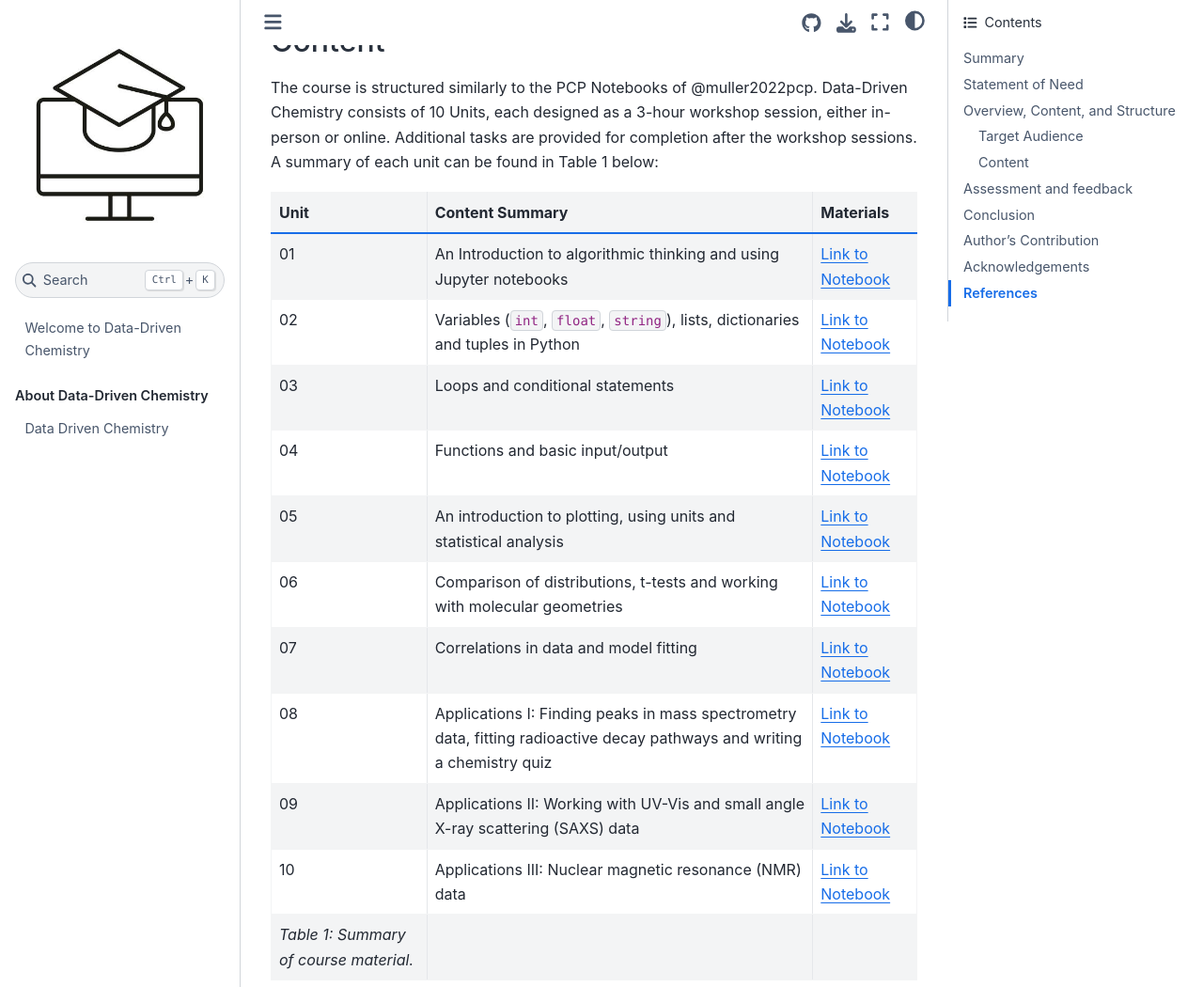
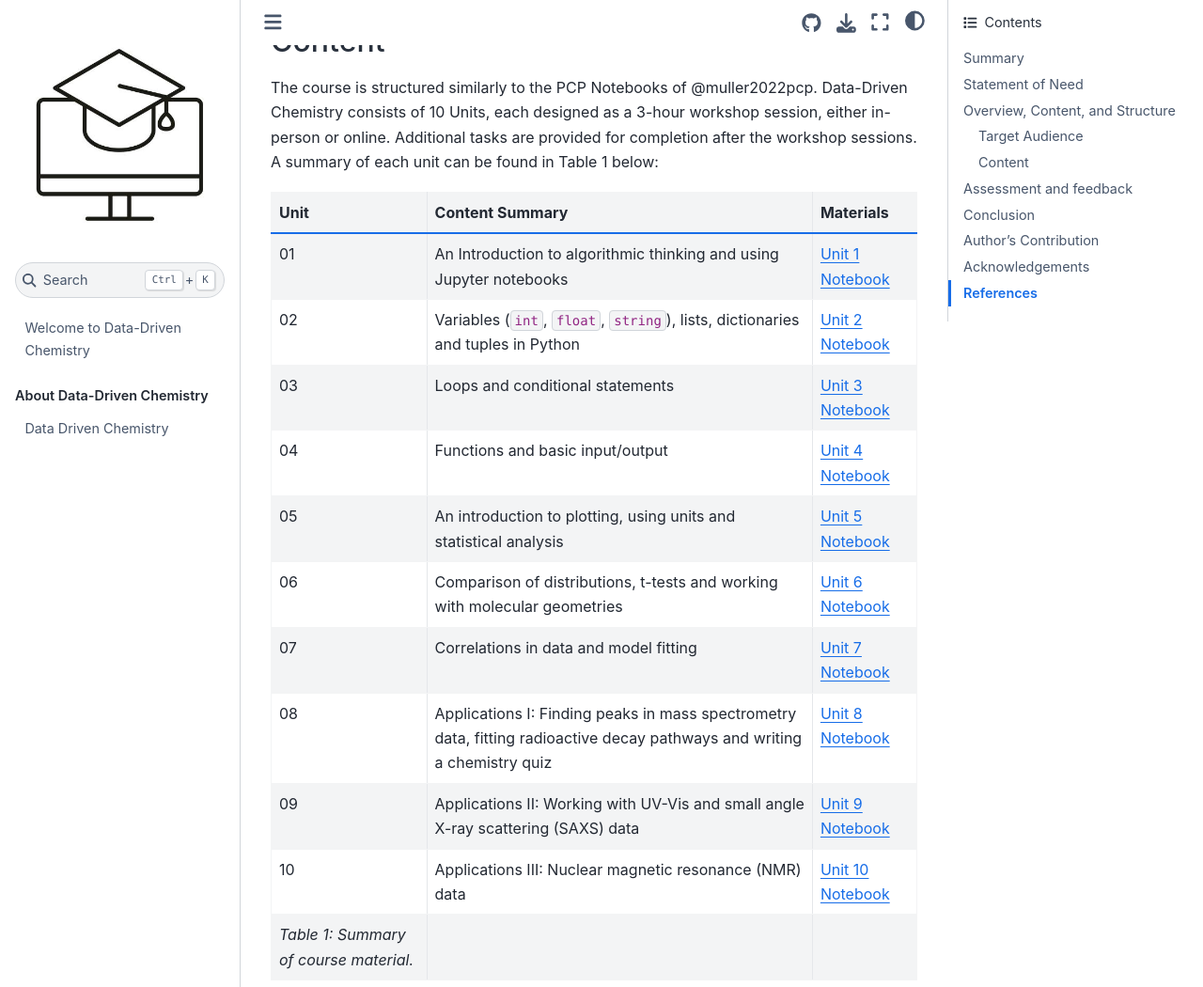
Before and after one commit to Edinburgh-Chemistry-Teaching/Data-driven-chemistry, a Jupyter Book: the page built from paper/paper.md, in a window 1280 px wide and 1400 px high, scrolled down 2008 px. Shown: the top 1050 px of the window at 94% size. Built offline with Jupyter Book 1.0.4 settings and Sphinx 7.4.7 and the Sphinx Book theme 1.1.4, drawn with Linux system fonts in a browser that asks for light colours; pages that are not in the unit, such as notebooks, are missing from menus.

Commit message:
edit link text

```diff
--- a/paper/paper.md
+++ b/paper/paper.md
@@ -76,16 +76,16 @@ A summary of each unit can be found in Table 1 below:
 
 | Unit | Content Summary                 | Materials |
 |------|---------------------------------|-----------|
-| 01    | An Introduction to algorithmic thinking and using Jupyter notebooks              |[Link to Notebook](https://github.com/Edinburgh-Chemistry-Teaching/DDC/blob/main/Unit_01/Unit_01_problem_solving_I.ipynb)|
-| 02    | Variables (`int`, `float`, `string`), lists, dictionaries and tuples in Python|[Link to Notebook](https://github.com/Edinburgh-Chemistry-Teaching/DDC/blob/main/Unit_02/Unit_02_variables_I.ipynb) |
-| 03    | Loops and conditional statements                                                  |[Link to Notebook](https://github.com/Edinburgh-Chemistry-Teaching/DDC/blob/main/Unit_03/Unit_03_loops_I.ipynb) |
-| 04    | Functions and basic input/output                                        |[Link to Notebook](https://github.com/Edinburgh-Chemistry-Teaching/DDC/blob/main/Unit_04/Unit_04_functions_I.ipynb) |
-| 05    | An introduction to plotting, using units and statistical analysis                    |[Link to Notebook](https://github.com/Edinburgh-Chemistry-Teaching/Data-driven-chemistry/blob/main/Unit_05/Unit_05_I_numerical_data.ipynb)  |
-| 06    | Comparison of distributions, t-tests and working with molecular geometries             |[Link to Notebook](https://github.com/Edinburgh-Chemistry-Teaching/DDC/blob/main/Unit_06/Unit_06_statistics_I.ipynb) |
-| 07    | Correlations in data and model fitting                                  |[Link to Notebook](https://github.com/Edinburgh-Chemistry-Teaching/DDC/blob/main/Unit_07/Unit_07_fitting_I.ipynb) |
-| 08    | Applications I: Finding peaks in mass spectrometry data, fitting radioactive decay pathways and writing a chemistry quiz                                                        |[Link to Notebook](https://github.com/Edinburgh-Chemistry-Teaching/DDC/blob/main/Unit_08/Unit_08_Applications_I.ipynb) |
-| 09    | Applications II: Working with UV-Vis and small angle X-ray scattering (SAXS) data                                                        |[Link to Notebook](https://github.com/Edinburgh-Chemistry-Teaching/Data-driven-chemistry/blob/main/Unit_09/Unit_09_applications_II_part_I.ipynb)|
-| 10   | Applications III: Nuclear magnetic resonance (NMR) data                                                       |[Link to Notebook](https://github.com/Edinburgh-Chemistry-Teaching/DDC/blob/main/Unit_10/Unit_10_NMR_application_student.ipynb)|
+| 01    | An Introduction to algorithmic thinking and using Jupyter notebooks              |[Unit 1 Notebook](https://github.com/Edinburgh-Chemistry-Teaching/DDC/blob/main/Unit_01/Unit_01_problem_solving_I.ipynb)|
+| 02    | Variables (`int`, `float`, `string`), lists, dictionaries and tuples in Python|[Unit 2 Notebook](https://github.com/Edinburgh-Chemistry-Teaching/DDC/blob/main/Unit_02/Unit_02_variables_I.ipynb) |
+| 03    | Loops and conditional statements                                                  |[Unit 3 Notebook](https://github.com/Edinburgh-Chemistry-Teaching/DDC/blob/main/Unit_03/Unit_03_loops_I.ipynb) |
+| 04    | Functions and basic input/output                                        |[Unit 4 Notebook](https://github.com/Edinburgh-Chemistry-Teaching/DDC/blob/main/Unit_04/Unit_04_functions_I.ipynb) |
+| 05    | An introduction to plotting, using units and statistical analysis                    |[Unit 5 Notebook](https://github.com/Edinburgh-Chemistry-Teaching/Data-driven-chemistry/blob/main/Unit_05/Unit_05_I_numerical_data.ipynb)  |
+| 06    | Comparison of distributions, t-tests and working with molecular geometries             |[Unit 6 Notebook](https://github.com/Edinburgh-Chemistry-Teaching/DDC/blob/main/Unit_06/Unit_06_statistics_I.ipynb) |
+| 07    | Correlations in data and model fitting                                  |[Unit 7 Notebook](https://github.com/Edinburgh-Chemistry-Teaching/DDC/blob/main/Unit_07/Unit_07_fitting_I.ipynb) |
+| 08    | Applications I: Finding peaks in mass spectrometry data, fitting radioactive decay pathways and writing a chemistry quiz                                                        |[Unit 8 Notebook](https://github.com/Edinburgh-Chemistry-Teaching/DDC/blob/main/Unit_08/Unit_08_Applications_I.ipynb) |
+| 09    | Applications II: Working with UV-Vis and small angle X-ray scattering (SAXS) data                                                        |[Unit 9 Notebook](https://github.com/Edinburgh-Chemistry-Teaching/Data-driven-chemistry/blob/main/Unit_09/Unit_09_applications_II_part_I.ipynb)|
+| 10   | Applications III: Nuclear magnetic resonance (NMR) data                                                       |[Unit 10 Notebook](https://github.com/Edinburgh-Chemistry-Teaching/DDC/blob/main/Unit_10/Unit_10_NMR_application_student.ipynb)|
 *Table 1: Summary of course material.*
 
 The content is grouped into three main parts. `Unit_01` to `Unit_04` introduces concepts around algorithmic thinking and Python syntax, including variables, loops, functions, libraries, documentation, how to get help, and how to read files. These were largely adapted from [Plotting and Programming in Python](http://swcarpentry.github.io/python-novice-gapminder/). `Unit_05` to `Unit_07` introduce concepts from SciPy [@virtanen2020scipy], NumPy [@harris2020array], Matplotlib [@hunter2007matplotlib] and Pandas [@team2022pandasdev] to carry out basic statistical analysis and plotting of chemistry-related data. Our strategy was to incorporate as many chemistry topics or techniques already familiar to students while teaching new Python content. For example, we assume that students have already studied mathematical concepts such as fitting data and comparing distributions, but now are presented with a dataset relevant to their degree. The domain-specific twist aims to boost motivation in students to engage with these mathematical concepts. Therefore, `Unit_08` to `Unit_10` cover specific application examples from different areas of chemistry, and some of the applications directly tie into the students' lab experiments (*e.g.* UV-Vis spectroscopy and NMR data).
```
